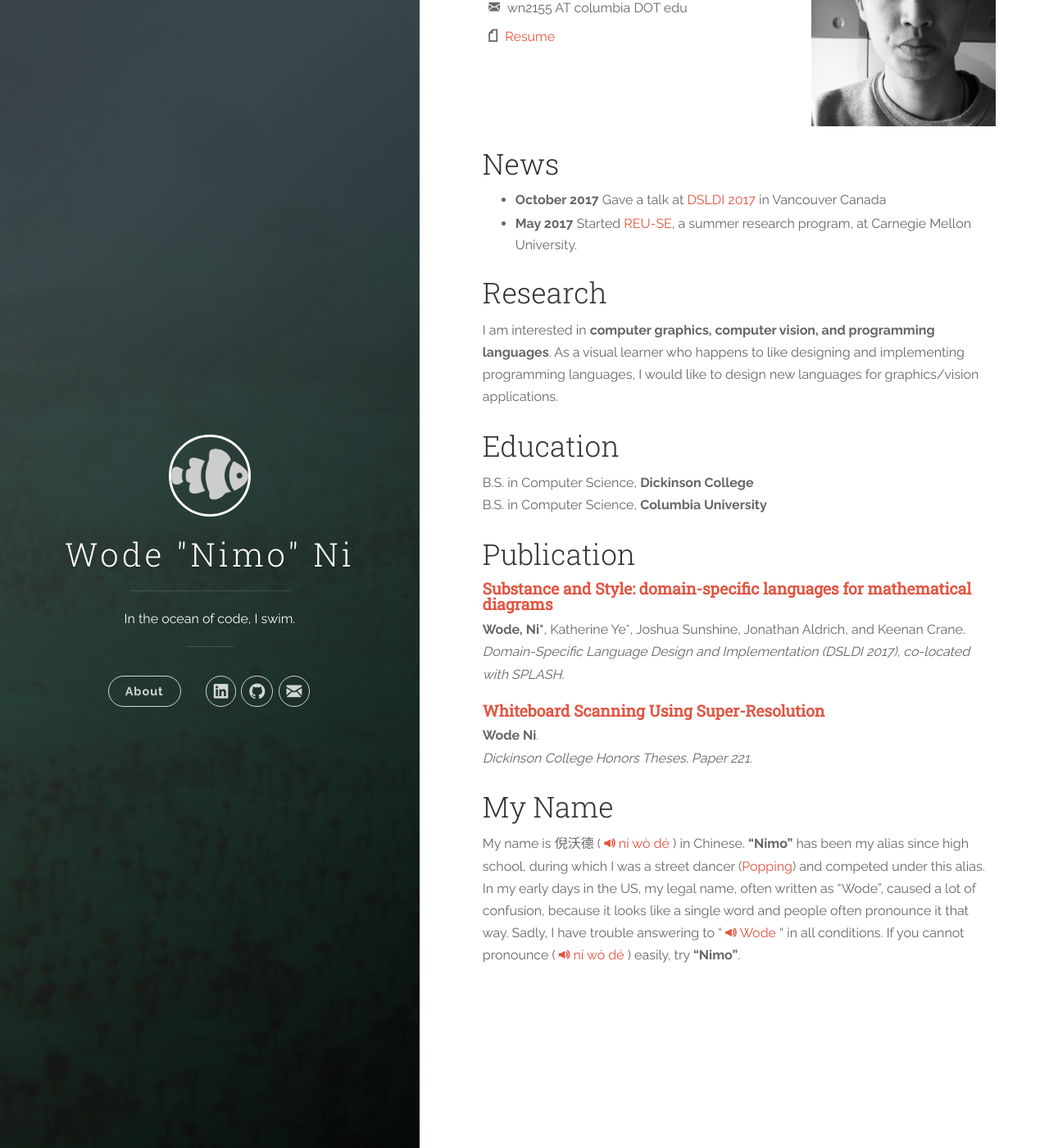
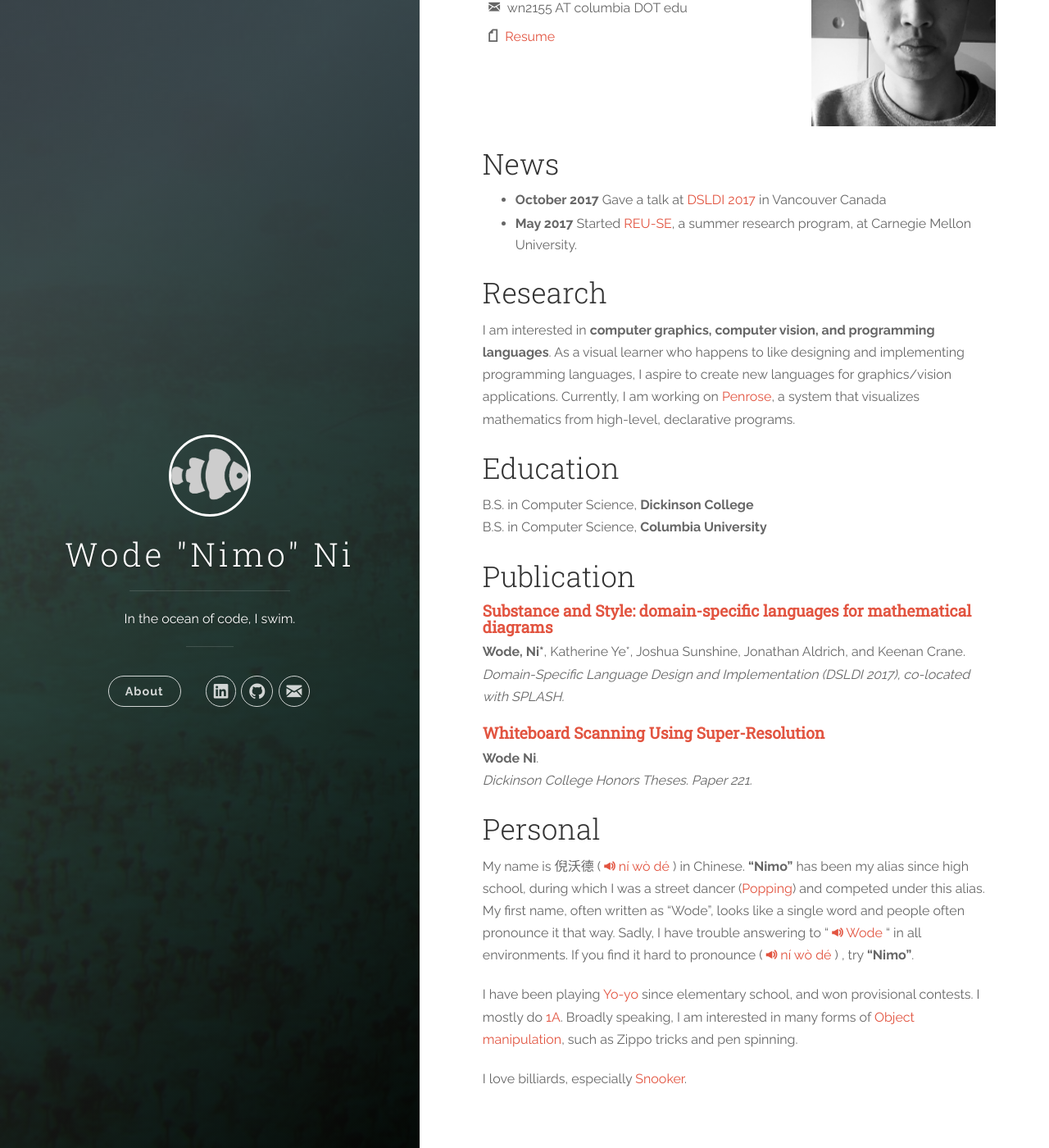
Before and after one commit to wodeni/wodeni.github.io, a Jekyll site: the page built from index.md, in a window 1280 px wide and 1400 px high, scrolled down 278 px. Shown: the whole window at 82% size. Built offline with Jekyll 4.4.1, drawn with Linux system fonts in a browser that asks for light colours; nearby versions of some CDN libraries; our own code applies the rules of GitHub Pages for plain Markdown files.

```diff
--- a/_include/about.html
+++ /dev/null
@@ -1,3 +0,0 @@
----
-layout: page
----
--- a/_includes/contact.html
+++ b/_includes/contact.html
@@ -1,12 +1,13 @@
 
-<i class="icon icon-social-linkedin" style="margin-right: 5px"></i> wode-ni <br>
-<br>
-<i class="icon icon-social-github" style="margin-right: 5px"></i> wodeni <br>
-<br>
+<i class="icon icon-social-linkedin" style="margin-right: 5px"></i>
+<a href="https://www.linkedin.com/in/wode-ni/">wode-ni</a>
+<br><br>
+<i class="icon icon-social-github" style="margin-right: 5px"></i>
+<a href="https://github.com/wodeni/">wodeni</a>
+<br><br>
 <i class="icon icon-mail" style="margin-right: 5px"></i> wn2155 AT columbia DOT edu
 </a>
-<br>
-<br>
+<br> <br>
 <i class="icon icon-page" style="margin-right: 5px"></i>
 <a href="https://github.com/wodeni/nimo-resume/raw/master/Nimo_resume.pdf"> Resume </a>
 <br>
--- a/index.md
+++ b/index.md
@@ -12,7 +12,7 @@ sections:
 
 ## Research
 
-I am interested in __computer graphics, computer vision, and programming languages__. As a visual learner who happens to like designing and implementing programming languages, I would like to design new languages for graphics/vision applications.
+I am interested in __computer graphics, computer vision, and programming languages__. As a visual learner who happens to like designing and implementing programming languages, I aspire to create new languages for graphics/vision applications. Currently, I am working on [Penrose](penrose.ink), a system that visualizes mathematics from high-level, declarative programs.
 
 ## Education
 
@@ -27,18 +27,21 @@ __Wode, Ni\*__, Katherine Ye*, Joshua Sunshine, Jonathan Aldrich, and Keenan Cra
 #### [__Whiteboard Scanning Using Super-Resolution__](http://scholar.dickinson.edu/student_honors/221/)
 __Wode Ni__.<br> _Dickinson College Honors Theses. Paper 221._
 
-## My Name
+## Personal
 
 My name is 倪沃德 (
     <audio id="pronounce"><source src="assets/niwode.mp3" type="audio/mpeg"></audio>
     <a class="icon icon-volume" onclick="document.getElementById('pronounce').play();"> ní wò dé</a>
 )
-in Chinese. __"Nimo"__ has been my alias since high school, during which I was a street dancer ([Popping](https://en.wikipedia.org/wiki/Popping)) and competed under this alias. In my early days in the US, my legal name, often written as "Wode", caused a lot of confusion, because it looks like a single word and people often pronounce it that way. Sadly, I have trouble answering to "
+in Chinese. __"Nimo"__ has been my alias since high school, during which I was a street dancer ([Popping](https://en.wikipedia.org/wiki/Popping)) and competed under this alias. My first name, often written as "Wode", looks like a single word and people often pronounce it that way. Sadly, I have trouble answering to "
     <audio id="wode"><source src="assets/wode.mp3" type="audio/mpeg"></audio>
     <a class="icon icon-volume" onclick="document.getElementById('wode').play();"> Wode</a>
-" in all conditions.
-If you cannot pronounce (
+" in all environments. If you find it hard to pronounce (
     <audio id="pronounce"><source src="assets/niwode.mp3" type="audio/mpeg"></audio>
     <a class="icon icon-volume" onclick="document.getElementById('pronounce').play();"> ní wò dé</a>
 )
- easily, try __"Nimo"__.
+ , try __"Nimo"__.
+
+I have been playing [Yo-yo](https://en.wikipedia.org/wiki/Yo-yo) since elementary school, and won provisional contests. I mostly do [1A](http://yoyo.wikia.com/wiki/Styles_Of_Play). Broadly speaking, I am interested in many forms of [Object manipulation](https://en.wikipedia.org/wiki/Object_manipulation), such as Zippo tricks and pen spinning.
+
+I love billiards, especially [Snooker](https://en.wikipedia.org/wiki/Snooker).
```
Also changed, not shown: _include/about.md (deleted, +0 -3 lines), _includes/about.md (deleted, +0 -21 lines), _includes/about.html (deleted), 3 other files.
